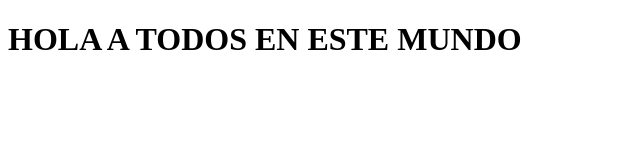
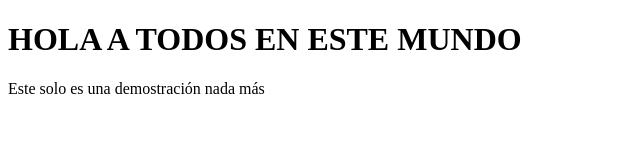
Before and after one commit to MIGUELPERZ/CastilloBD, a plain HTML site: page index.html in a window 1280 px wide. Shown: the whole page, without its empty margins (0-640 px from the left). Drawn offline with Linux system fonts and the light colour scheme.

Commit message:
Se añadió repositorios y demás

```diff
--- a/index.html
+++ b/index.html
@@ -7,5 +7,6 @@
 </head>
 <body>
     <h1>HOLA A TODOS EN ESTE MUNDO</h1>
+    <p align="justify">Este solo es una demostración nada más</p>
 </body>
 </html>
```
Also changed, not shown: css/style.css (added), js/p.js (added).
